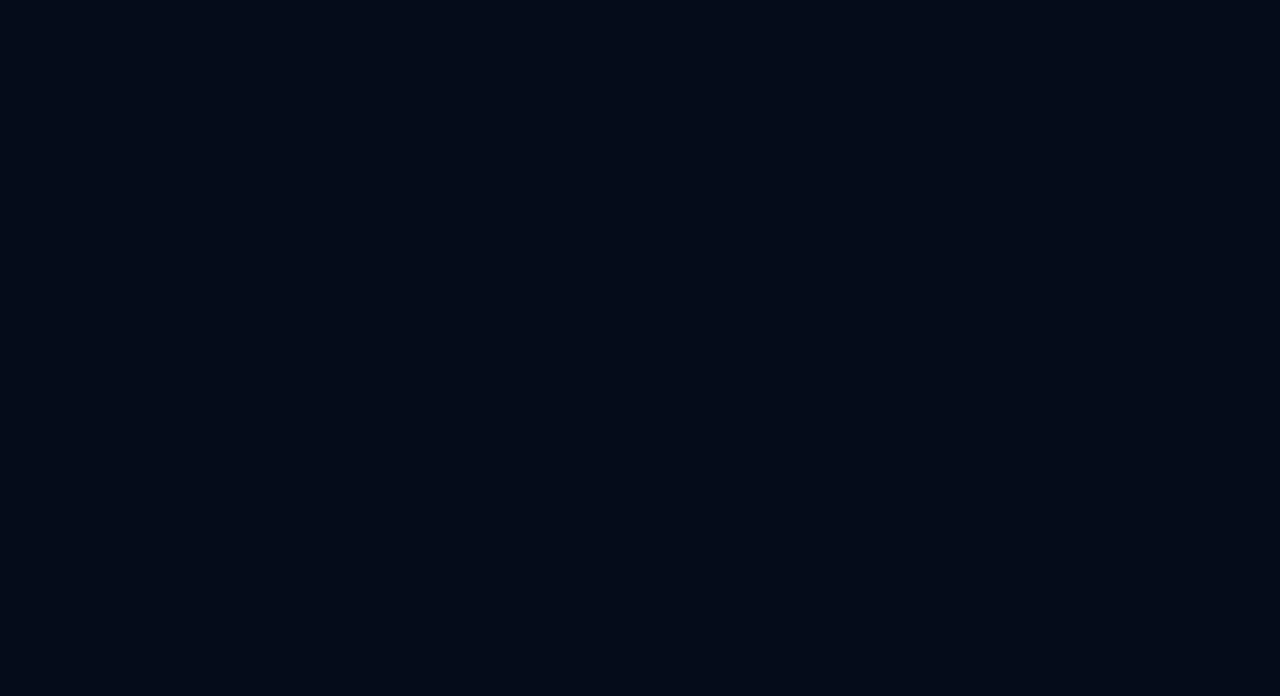
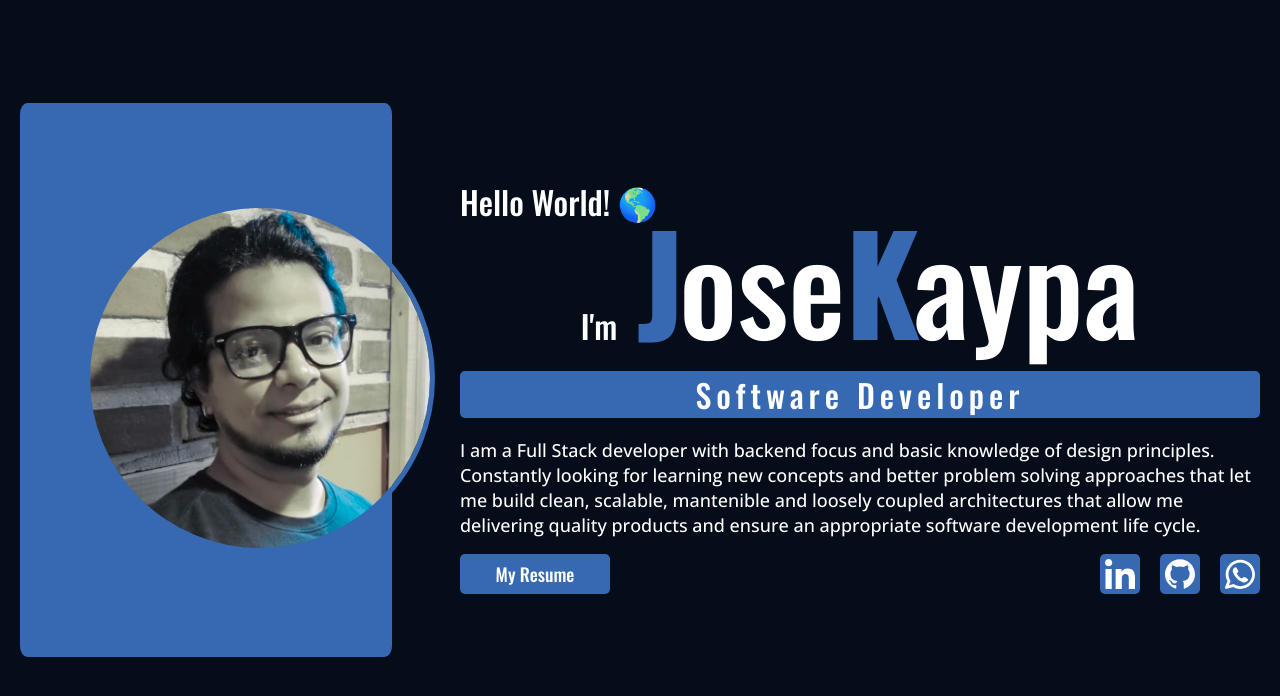
Before and after one commit to JKaypa/portfolio, a Next.js app: page / in a window 1280 px wide. Shown: the top 696 px of the page. Built offline with nearby package versions, Linux system fonts and the light colour scheme.

Commit message:
Add Profile component to Home page

```diff
--- a/app/page.tsx
+++ b/app/page.tsx
@@ -1,5 +1,7 @@
+import Profile from "@/app/components/profile/profile";
+
 export default function Home() {
   return (
-    <></>
+    <><Profile/></>
   );
 }
```
